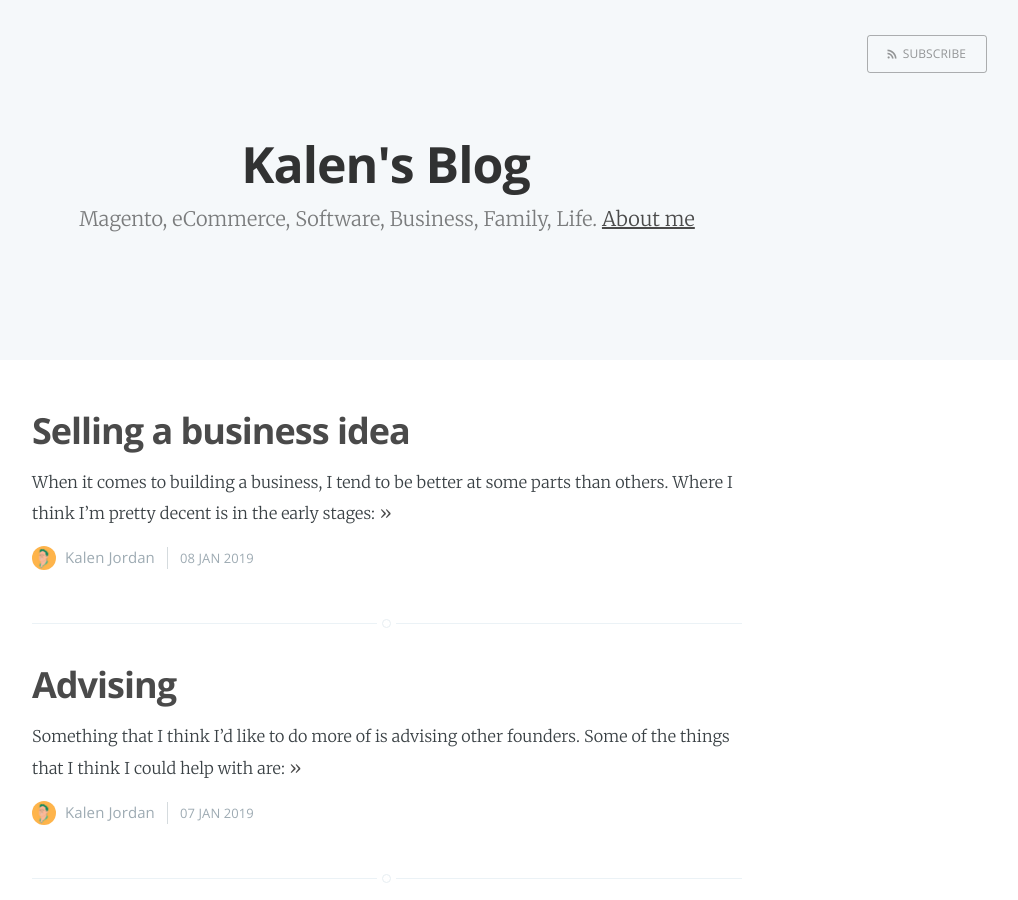
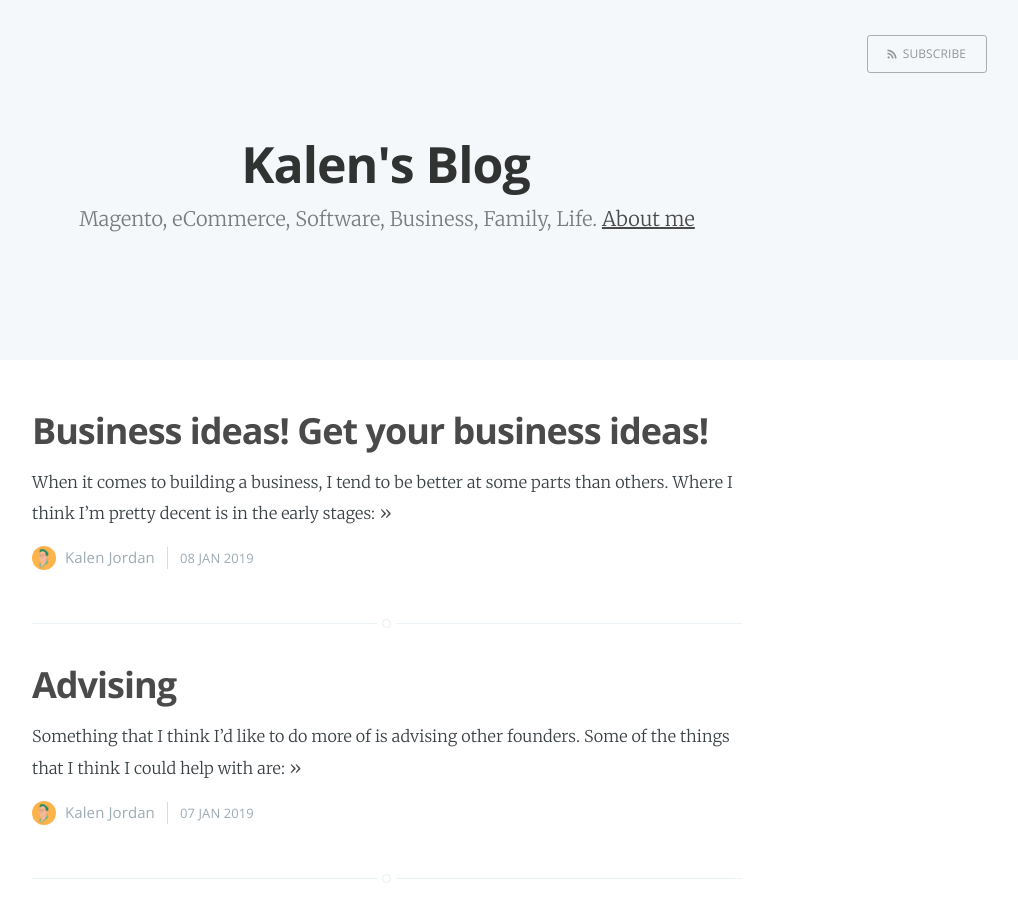
Before and after one commit to kalenjordan/kalenjordan.github.io, a Jekyll site: the page built from index.html, in a window 1280 px wide and 900 px high. Shown: the whole window, without its empty margins (253-1271 px from the left). Built offline with Jekyll 4.4.1, drawn with Linux system fonts in a browser that asks for light colours; the list of posts is cut into pages by our own code; comment, search, counter and statistics services are not loaded.

Commit message:
Update 2019-01-08-selling-a-business-idea.md

```diff
--- a/_posts/2019-01-08-selling-a-business-idea.md
+++ b/_posts/2019-01-08-selling-a-business-idea.md
@@ -1,5 +1,5 @@
 ---
-title: Selling a business idea
+title: Business ideas! Get your business ideas!
 
 ---
 
```
